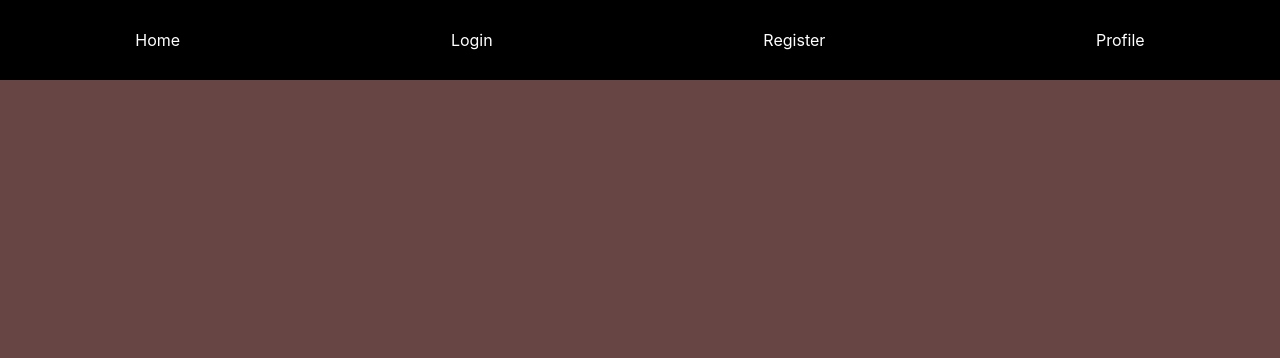
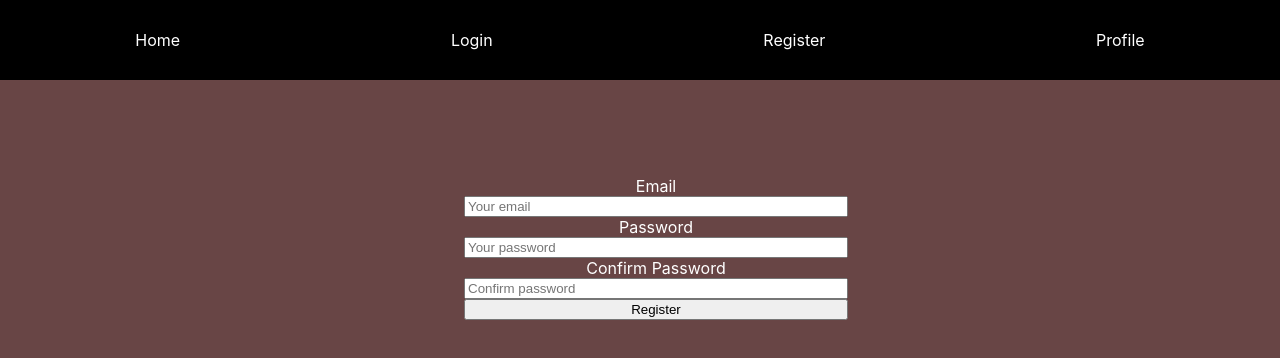
Before and after one commit to rafael-f-dev/Vintage-Vault, a React (Create React App) app in the folder vintage-vault-client/: page /register in a window 1280 px wide. Shown: the top 358 px of the page. Built offline with nearby package versions, Linux system fonts and the light colour scheme.

Commit message:
continuing

```diff
--- a/vintage-vault-client/src/App.css
+++ b/vintage-vault-client/src/App.css
@@ -4,6 +4,7 @@
 
 body {
   background-color: rgb(104, 69, 69);
+  color: white;
 }
 
 .navbar {
@@ -17,7 +18,7 @@ body {
 
 .form-container {
   width: 30%;
-  margin: 10vh;
+  margin: 10vh 35%;
   display: flex;
   flex-direction: column;
   border: 1px;
--- a/vintage-vault-client/src/App.js
+++ b/vintage-vault-client/src/App.js
@@ -1,10 +1,10 @@
 import React, { useState } from 'react';
-import { BrowserRouter as Router, Routes, Route, Navigate } from 'react-router-dom';
 import Navbar from './components/Navbar.js';
 import Home from './views/Home.js';
 import Login from './views/Login.js';
 import Register from './views/Register.js';
 import Profile from './views/Profile.js';
+import { BrowserRouter as Router, Routes, Route, Navigate } from 'react-router-dom';
 import './App.css';
 
 function App() {
@@ -24,13 +24,12 @@ function App() {
       <Router>
         <Navbar />
         <Routes>
-          <Route path ="/" render={Home}/>
-          <Route path ="/login" render={(props) => isLoggedIn ? <Navigate to="/"/> : <Login login={login} />}/>
-          <Route path ="/register" render={(props) => isLoggedIn ? <Navigate to="/"/> : <Register login={login} />}/>
-          <Route path ="/profile" render={(props) => isLoggedIn ? <Profile logout={logout} /> : <Navigate to="/"/>}/>
+          <Route path ="/" element={<Home/>}/>
+          <Route path ="/login" element={isLoggedIn ? <Navigate to="/"/> : <Login login={login} />}/>
+          <Route path ="/register" element={isLoggedIn ? <Navigate to="/"/> : <Register login={login} />}/>
+          <Route path ="/profile" element={isLoggedIn ? <Profile logout={logout} /> : <Navigate to="/"/>}/>
         </Routes>
       </Router>
-
     </div>
   );
 }
--- a/vintage-vault-client/src/components/Navbar.js
+++ b/vintage-vault-client/src/components/Navbar.js
@@ -5,10 +5,10 @@ const Navbar = () => {
 
     return (
         <div className='navbar'>
-            <NavLink to="/" style={styles.default} activeStyle={styles.active} >Home</NavLink>
-            <NavLink to="/login" style={styles.default} activeStyle={styles.active} >Login</NavLink>
-            <NavLink to="/register" style={styles.default} activeStyle={styles.active} >Register</NavLink>
-            <NavLink to="/profile" style={styles.default} activeStyle={styles.active} >Profile</NavLink>
+            <NavLink to={"/"} style={styles.default} activeStyle={styles.active} >Home</NavLink>
+            <NavLink to={"/login"} style={styles.default} activeStyle={styles.active} >Login</NavLink>
+            <NavLink to={"/register"} style={styles.default} activeStyle={styles.active} >Register</NavLink>
+            <NavLink to={"/profile"} style={styles.default} activeStyle={styles.active} >Profile</NavLink>
         </div>
     )
 }
```
